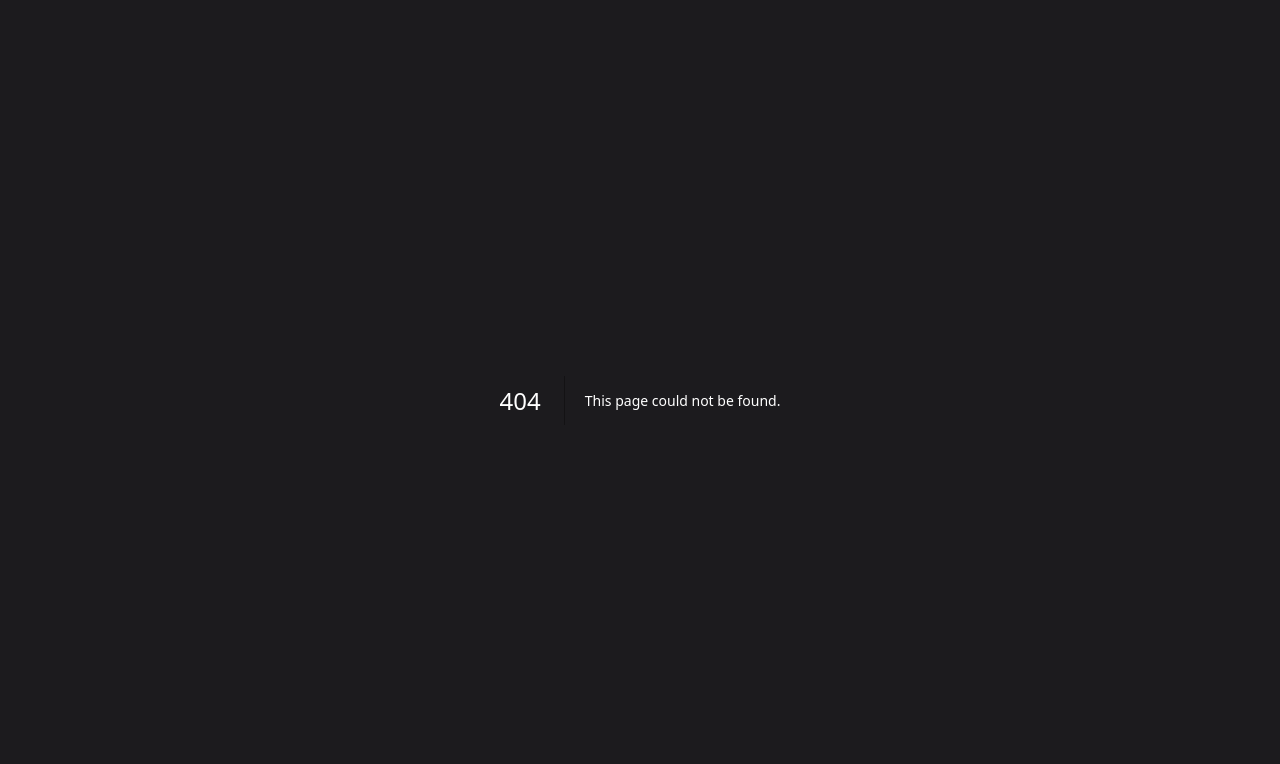
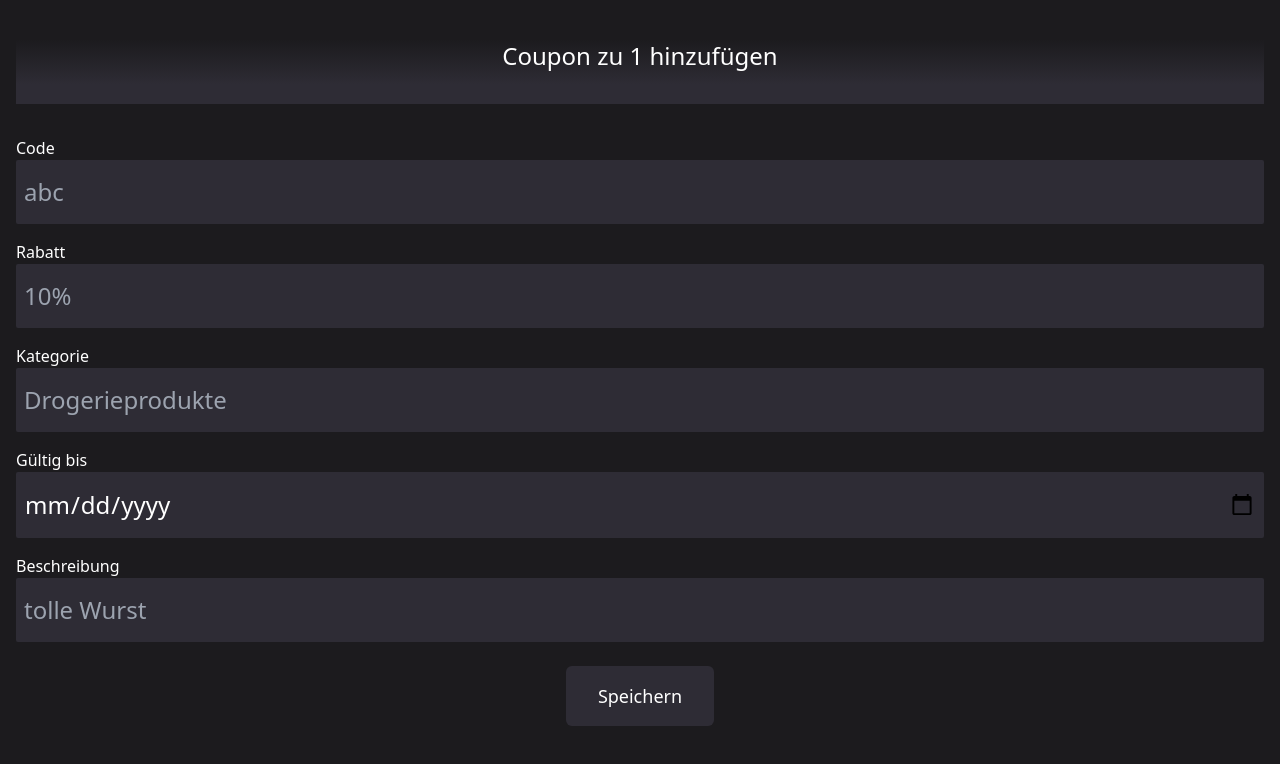
Before and after one commit to Tylopilus/bellyflop, a Next.js app: page /stores/1 in a window 1280 px wide. Before the commit this address had no page. Shown: the top 764 px of the page. Built offline with nearby package versions, Linux system fonts and the light colour scheme.

Commit message:
feat: add option to add coupons

```diff
--- a/src/app/GetStores.tsx
+++ /dev/null
@@ -1,10 +0,0 @@
-'use client';
-import { useLocalStorage } from '@/store';
-
-export default function GetStores({ view }: { view: React.ReactNode }) {
-  const stores = useLocalStorage((state: any) => state.stores);
-  const storeList = Object.keys(stores).map((key) => stores[key]);
-
-  console.log(storeList);
-  return <>{view}</>;
-}
--- a/src/app/ViewStores.tsx
+++ b/src/app/ViewStores.tsx
@@ -1,14 +1,94 @@
+/* eslint-disable @next/next/no-img-element */
 'use client';
-import { useLocalStorage, useStore } from '@/store';
+import { Coupon, Store, useLocalStorage, useStore } from '@/store';
+import Link from 'next/link';
+import { useState } from 'react';
 
 export default function ViewStores() {
-  const stores = useStore(useLocalStorage, (state) => state.stores);
-
+  const stores = useStore(useLocalStorage, (state) => state.stores) || [];
   return (
-    <div>
+    <div className="mt-8 grid gap-12">
       {stores.map((store) => (
-        <h1 key={store.name}>{store.name}</h1>
+        <div key={store.name}>
+          <div className="flex justify-between">
+            <div className="flex gap-4 items-center">
+              <img
+                alt={store.name}
+                src={store.iconUrl}
+                width={24}
+                height={24}
+                className="rounded-full w-8 aspect-square"
+              />
+              <h2 className="text-2xl">{store.name}</h2>
+            </div>
+            <div>
+              <Link href={`/stores/${store.name}`}>
+                <svg
+                  width="24"
+                  height="24"
+                  viewBox="0 0 24 24"
+                  fill="none"
+                  xmlns="http://www.w3.org/2000/svg">
+                  <path
+                    d="M12 4V20M20 12H4"
+                    stroke="white"
+                    strokeWidth="2"
+                    strokeLinecap="round"
+                    strokeLinejoin="round"
+                  />
+                </svg>
+              </Link>
+            </div>
+          </div>
+          <Coupons store={store} />
+        </div>
       ))}
     </div>
   );
 }
+
+export function Coupons({ store }: { store: Store }) {
+  return (
+    <div className="flex flex-col gap-1 mt-2">
+      {store.coupons.map((coupon) => (
+        <Coupon key={coupon.code} coupon={coupon} store={store} />
+      ))}
+    </div>
+  );
+}
+
+export function Coupon({ coupon, store }: { coupon: Coupon; store: Store }) {
+  const deleteCoupon = useLocalStorage((state) => state.deleteCoupon);
+  const [show, setShow] = useState(false);
+  return (
+    <div
+      className="rounded-md text-white text-xl bg-theme-medium/30 w-full"
+      key={coupon.id}>
+      <div
+        className="flex justify-between items-center bg-theme-medium w-full py-2 px-4 rounded-md"
+        onClick={() => setShow(!show)}>
+        <div className="flex gap-4">
+          <span>{coupon.discountValue}</span>
+          <span>{coupon.type}</span>
+        </div>
+        <div>
+          <span>{coupon.expiresAt}</span>
+        </div>
+      </div>
+      <div
+        className="text-center grid transition-[grid-template-rows] duration-300 ease-in-out"
+        style={{ gridTemplateRows: show ? '1fr' : '0fr' }}>
+        <div className="overflow-hidden">
+          <div className="px-4 py-2 ">{coupon.description}</div>
+          <button
+            className="bg-alert text-white rounded-md max-w-fit px-4 py-2 my-4"
+            onClick={() => {
+              deleteCoupon(coupon, store);
+            }}>
+            Loeschen
+          </button>
+        </div>
+      </div>
+    </div>
+  );
+}
--- a/src/app/stores/SaveButton.tsx
+++ b/src/app/stores/SaveButton.tsx
@@ -26,7 +26,16 @@ export default function SaveButton() {
       name,
       website,
       iconUrl,
-      coupons: [],
+      coupons: [
+        {
+          id: '1',
+          discountValue: '10%',
+          type: 'Drogerieprodukte',
+          code: 'abc',
+          expiresAt: '2021-12-31',
+          description: 'tolle Wurst',
+        },
+      ],
     });
   };
   const clickHandler = async (
--- /dev/null
+++ b/src/app/stores/[store]/page.tsx
@@ -0,0 +1,107 @@
+'use client';
+
+import { Coupon, Store, useLocalStorage } from '@/store';
+import { useRouter } from 'next/navigation';
+import { useId, useState } from 'react';
+
+export default function AddCoupon({
+  params: { store: storeParam },
+}: {
+  params: { store: string };
+}) {
+  const [isPending, setPending] = useState(false);
+  const router = useRouter();
+  const id = useId();
+  const addCoupon = useLocalStorage((state) => state.addCoupon);
+  const store = useLocalStorage((state) =>
+    state.stores.find((store) => store.name === storeParam)
+  );
+
+  const clickHandler = async (
+    e: React.MouseEvent<HTMLButtonElement, MouseEvent>
+  ) => {
+    e.preventDefault();
+    const inputElements = document.querySelectorAll('input');
+    const data: any = {
+      id,
+    };
+    for (const input of inputElements) {
+      data[input.name] = input.value;
+    }
+    setPending(true);
+    await addCoupon(data as Coupon, store!);
+    router.push('/');
+    setPending(false);
+  };
+  return (
+    <main className="mx-auto px-4">
+      <header className="bg-theme-gradient pb-8 pt-2 mt-8">
+        <h1 className="text-2xl text-center">
+          Coupon zu {storeParam} hinzufügen
+        </h1>
+      </header>
+      <section className="flex flex-col gap-4 mt-8">
+        <div className="flex flex-col">
+          <label htmlFor="code">Code</label>
+          <input
+            type="text"
+            name="code"
+            id="code"
+            placeholder="abc"
+            autoComplete="off"
+            className="bg-theme-medium py-4 px-2 rounded-sm w-full text-2xl placholder-[#5A5A5A] text-white focus:outline-none focus-within:ring-2 focus-within:ring-theme-light focus-within:ring-opacity-50"
+          />
+        </div>
+        <div className="flex flex-col">
+          <label htmlFor="discountValue">Rabatt</label>
+          <input
+            type="text"
+            name="discountValue"
+            id="discountValue"
+            placeholder="10%"
+            autoComplete="off"
+            className="bg-theme-medium py-4 px-2 rounded-sm w-full text-2xl placholder-[#5A5A5A] text-white focus:outline-none focus-within:ring-2 focus-within:ring-theme-light focus-within:ring-opacity-50"
+          />
+        </div>
+        <div className="flex flex-col">
+          <label htmlFor="type">Kategorie</label>
+          <input
+            type="text"
+            name="type"
+            id="type"
+            placeholder="Drogerieprodukte"
+            className="bg-theme-medium py-4 px-2 rounded-sm w-full text-2xl placholder-[#5A5A5A] text-white focus:outline-none focus-within:ring-2 focus-within:ring-theme-light focus-within:ring-opacity-50"
+          />
+        </div>
+
+        <div className="flex flex-col">
+          <label htmlFor="expiresAt">Gültig bis</label>
+          <input
+            type="date"
+            name="expiresAt"
+            id="expiresAt"
+            placeholder="2021-12-31"
+            className="bg-theme-medium py-4 px-2 rounded-sm w-full text-2xl placholder-[#5A5A5A] text-white focus:outline-none focus-within:ring-2 focus-within:ring-theme-light focus-within:ring-opacity-50"
+          />
+        </div>
+        <div className="flex flex-col">
+          <label htmlFor="description">Beschreibung</label>
+          <input
+            type="text"
+            name="description"
+            id="description"
+            placeholder="tolle Wurst"
+            className="bg-theme-medium py-4 px-2 rounded-sm w-full text-2xl placholder-[#5A5A5A] text-white focus:outline-none focus-within:ring-2 focus-within:ring-theme-light focus-within:ring-opacity-50"
+          />
+        </div>
+      </section>
+      <section>
+        <button
+          className="px-8 py-4 text-lg block max-w-fit mx-auto bg-theme-medium rounded-md mt-6 mb-12"
+          onClick={clickHandler}>
+          Speichern {isPending && '...'}
+        </button>
+      </section>
+    </main>
+  );
+}
--- a/src/app/stores/page.tsx
+++ b/src/app/stores/page.tsx
@@ -5,7 +5,26 @@ export default function Stores() {
   return (
     <main className="mx-auto px-4">
       <header className="bg-theme-gradient pb-8 pt-2 mt-8">
-        <h1 className="text-2xl text-center">Shop hinzufügen</h1>
+        <div className="grid grid-rows-1 grid-cols-1 items-center">
+          <Link href={'/'} className="text-2xl row-start-1 col-start-1">
+            <svg
+              xmlns="http://www.w3.org/2000/svg"
+              fill="none"
+              viewBox="0 0 24 24"
+              strokeWidth={1.5}
+              stroke="currentColor"
+              className="w-6 h-6">
+              <path
+                strokeLinecap="round"
+                strokeLinejoin="round"
+                d="M9 15L3 9m0 0l6-6M3 9h12a6 6 0 010 12h-3"
+              />
+            </svg>
+          </Link>
+          <h1 className="text-2xl text-center row-start-1 col-start-1 pointer-events-none">
+            Shop hinzufügen
+          </h1>
+        </div>
       </header>
       <section>
         <label className="block mt-6">
--- a/src/store.ts
+++ b/src/store.ts
@@ -1,26 +1,72 @@
 import { create } from 'zustand';
 import { persist } from 'zustand/middleware';
 
-type Store = {
+export type Coupon = {
+  id: string;
+  discountValue: string;
+  description: string;
+  expiresAt: string;
+  code: string;
+  type: string;
+};
+
+export type Store = {
   name: string;
   website: string;
-  coupons: any[];
+  coupons: Coupon[];
   iconUrl: string;
 };
 
 type ZustandState = {
   stores: Store[];
   setStore: (value: Store) => void;
+  deleteStore: (value: Store) => void;
+  deleteCoupon: (coupon: Coupon, store: Store) => void;
+  getStore: (store: Store) => Store | undefined;
+  addCoupon: (coupon: Coupon, store: Store) => void;
 };
 
 const useLocalStorage = create<ZustandState>()(
   persist(
-    (set) => ({
+    (set, get) => ({
       stores: [],
       setStore: (value) => {
         set((state) => {
           state.stores.push(value);
           return state;
+        });
+      },
+      deleteStore: (value) => {
+        set((state) => {
+          state.stores = state.stores.filter(
+            (store) => store.name !== value.name
+          );
+          return { ...state };
+        });
+      },
+      deleteCoupon: (coupon, store) => {
+        set((state) => {
+          state.stores = state.stores.map((s) => {
+            if (s.name === store.name) {
+              s.coupons = s.coupons.filter((c) => c.id !== coupon.id);
+            }
+            return s;
+          });
+          return { ...state };
+        });
+      },
+      getStore: (store) => {
+        return get().stores.find((s) => s.name === store.name);
+      },
+      addCoupon: (coupon, store) => {
+        set((state) => {
+          state.stores = state.stores.map((s) => {
+            if (s.name === store.name) {
+              s.coupons.push(coupon);
+            }
+            return s;
+          });
+          return { ...state };
         });
       },
     }),
@@ -44,5 +90,5 @@ export const useStore = <T, F>(
     setData(result);
   }, [result]);
 
-  return data || [];
+  return data;
 };
--- a/tsconfig.json
+++ b/tsconfig.json
@@ -1,6 +1,6 @@
 {
   "compilerOptions": {
-    "target": "es5",
+    "target": "esnext",
     "lib": ["dom", "dom.iterable", "esnext"],
     "allowJs": true,
     "skipLibCheck": true,
```
Also changed, not shown: src/app/coupons/page.tsx (added).
